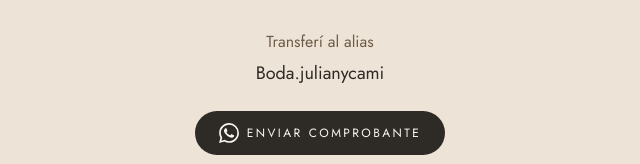
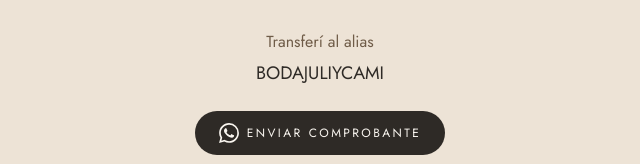
Before and after one commit to marcosferr1/bodaInvitation, an Astro site: page / in a window 1280 px wide. Shown: the part 5264-5428 px from the top of the page, 320-960 px from the left. Built offline with nearby package versions, Linux system fonts and the light colour scheme; Astro itself is replaced by a stand-in of ours; animation ran at ten frames a second.

Commit message:
Tarjeta: nuevo alias BODAJULIYCAMI
Co-Authored-By: Claude Opus 5.5 <noreply@anthropic.com>

```diff
--- a/src/data/evento.js
+++ b/src/data/evento.js
@@ -47,7 +47,7 @@ export const evento = {
       ['Pagando antes del 16 de diciembre', '$130.000'],
       ['Pagando antes del 2 de enero', '$140.000'],
     ],
-    alias: 'Boda.julianycami',
+    alias: 'BODAJULIYCAMI',
     // Solo dígitos con código de país, sin + ni espacios.
     // (ej: 5493511234567). Vacío oculta el botón.
     whatsapp: '5493576468163',
```
